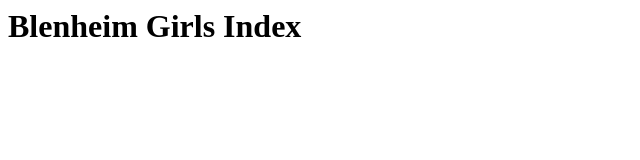
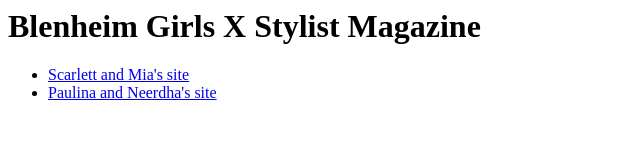
Before and after one commit to blenheimgirls/blenheimgirls.github.io, a plain HTML site: page index.html in a window 1280 px wide. Shown: the whole page, without its empty margins (0-640 px from the left). Drawn offline with Linux system fonts and the light colour scheme.

Commit message:
Update index.html

```diff
--- a/index.html
+++ b/index.html
@@ -1 +1,10 @@
-<h1>Blenheim Girls Index</h1>
+<h1>Blenheim Girls X Stylist Magazine</h1>
+
+<ul>
+    <li>
+        <a href="/scarlett-and-mia/">Scarlett and Mia's site</a>
+    </li>
+    <li>
+        <a href="/paulina-and-neerdha/">Paulina and Neerdha's site</a>
+    </li>
+</ul>
```
